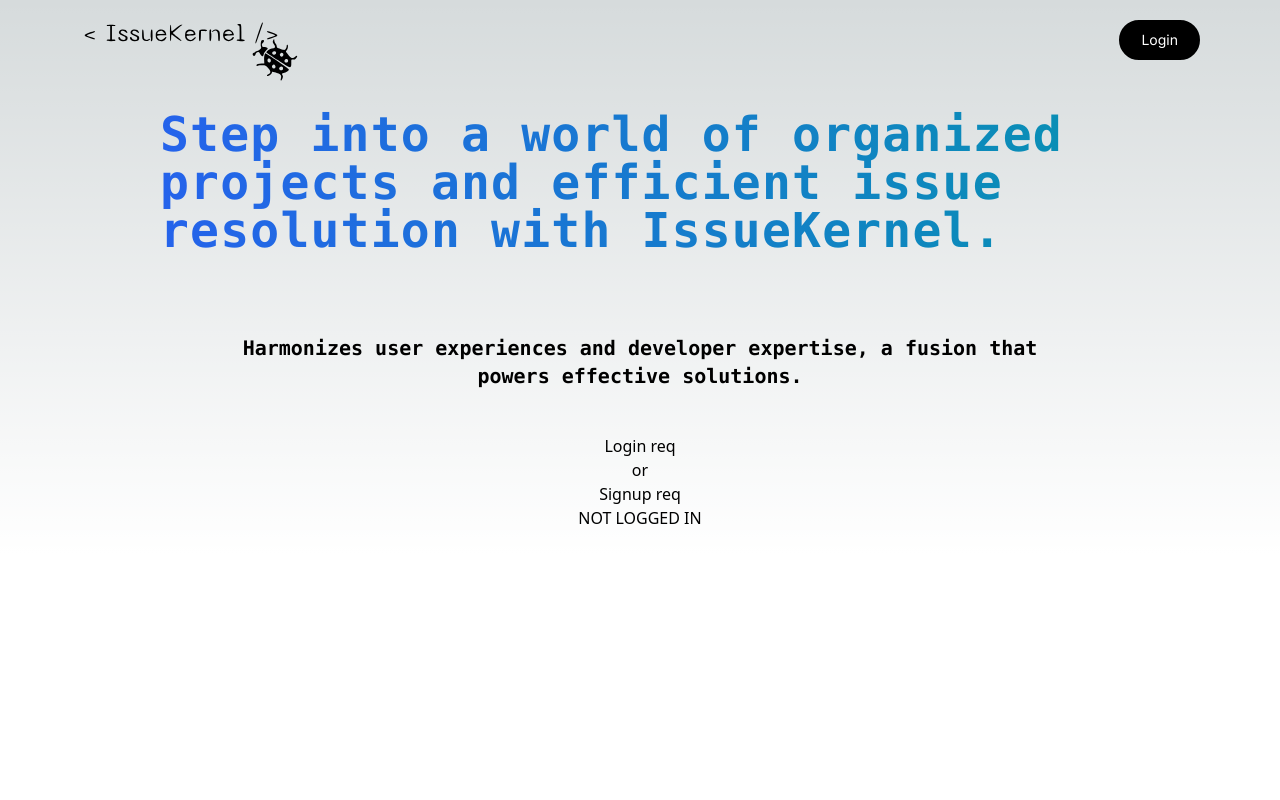
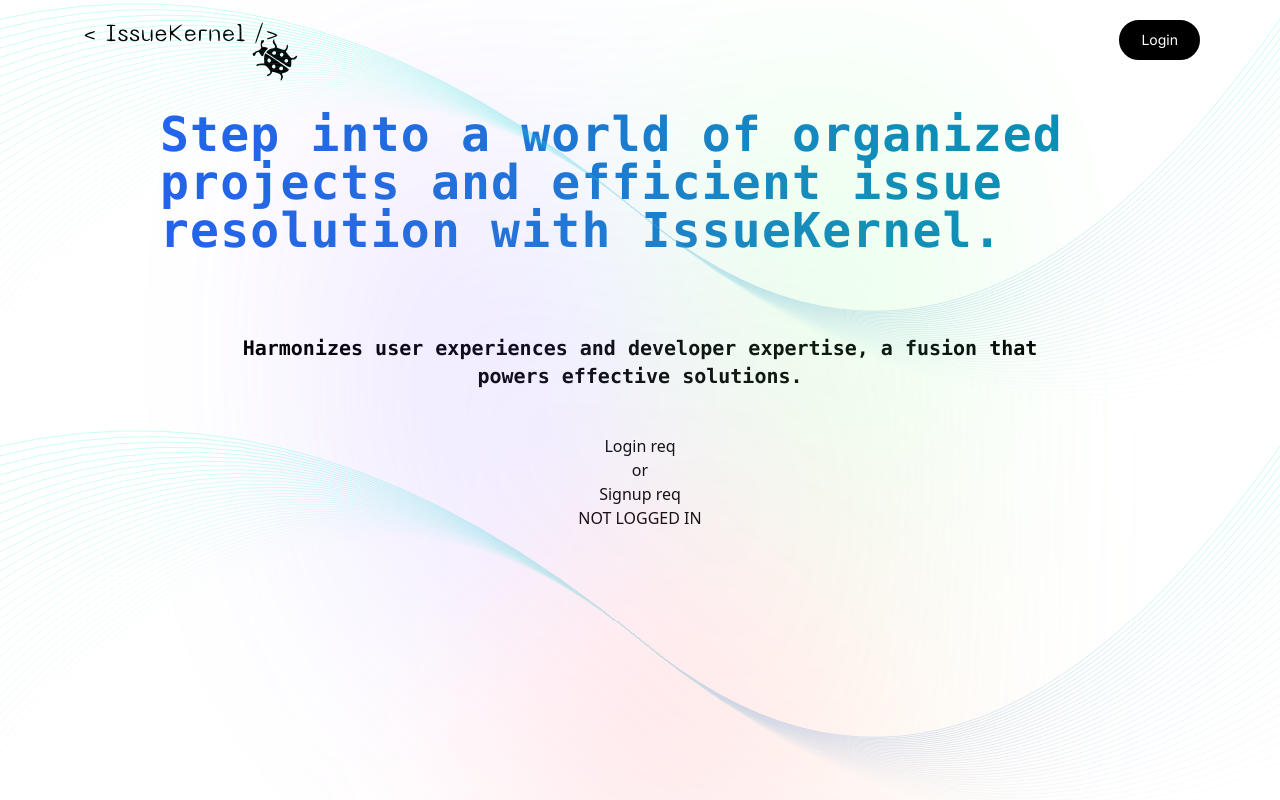
Before and after one commit to islam-ahsanul/IssueKernel, a Next.js app in the folder issuekernel_client/: page / in a window 1280 px wide. Built offline with nearby package versions, Linux system fonts and the light colour scheme.

Commit message:
background

```diff
--- a/issuekernel_client/app/globals.css
+++ b/issuekernel_client/app/globals.css
@@ -6,7 +6,7 @@
 @tailwind components;
 @tailwind utilities;
 
-:root {
+/* :root {
   --foreground-rgb: 0, 0, 0;
   --background-start-rgb: 214, 219, 220;
   --background-end-rgb: 255, 255, 255;
@@ -19,7 +19,7 @@
       rgb(var(--background-end-rgb))
     )
     rgb(var(--background-start-rgb));
-}
+} */
 /* @media (prefers-color-scheme: dark) {
   :root {
     --foreground-rgb: 255, 255, 255;
@@ -27,7 +27,7 @@
     --background-end-rgb: 0, 0, 0;
   }
 } */
-/* .main {
+.main {
   width: 100vw;
   min-height: 100vh;
   position: fixed;
@@ -35,7 +35,7 @@
   justify-content: center;
   padding: 120px 24px 160px 24px;
   pointer-events: none;
-} */
+}
 
 /* .main:before {
   background: radial-gradient(circle, rgba(2, 0, 36, 0) 0, #fafafa 100%);
@@ -47,17 +47,18 @@
   top: 0;
 } */
 
-/* .main:after {
+.main:after {
   content: '';
-  background-image: url('/assets/images/grid.svg');
+  background-image: url('/grid_demo11.svg');
   z-index: 1;
   position: absolute;
   width: 100%;
   height: 100%;
   top: 0;
   opacity: 0.4;
-  filter: invert(1);
-} */
+  /* filter: invert(1); */
+  filter: opacity(0.7);
+}
 
 .gradient {
   height: fit-content;
--- a/issuekernel_client/app/login/page.jsx
+++ b/issuekernel_client/app/login/page.jsx
@@ -81,6 +81,7 @@
 
   return (
     <div className="flex flex-col w-full max-w-full justify-center items-center h-screen ">
+      {/* will move the gradient div to root later */}
       <div className="main">
         <div className="gradient"></div>
       </div>
--- a/issuekernel_client/app/page.js
+++ b/issuekernel_client/app/page.js
@@ -22,6 +22,10 @@
 
   return (
     <>
+      {/* will move the gradient div to root later */}
+      <div className="main">
+        <div className="gradient"></div>
+      </div>
       <LandingNavbar />
       <section className="flex flex-center flex-col paddings mt-15 mx-20">
         <h1 className="font-mono font-extrabold text-5xl text-black tracking-wide text-left blue_gradient transition-all hover:scale-105 hover:ease-linear duration-150">
--- a/issuekernel_client/app/register/page.jsx
+++ b/issuekernel_client/app/register/page.jsx
@@ -41,6 +41,7 @@
 
   return (
     <div className="flex flex-col w-full max-w-full justify-center items-center h-screen ">
+      {/* will move the gradient div to root later */}
       <div className="main">
         <div className="gradient"></div>
       </div>
```
Also changed, not shown: issuekernel_client/public/grid.svg (added), issuekernel_client/public/grid_demo11.svg (added).
